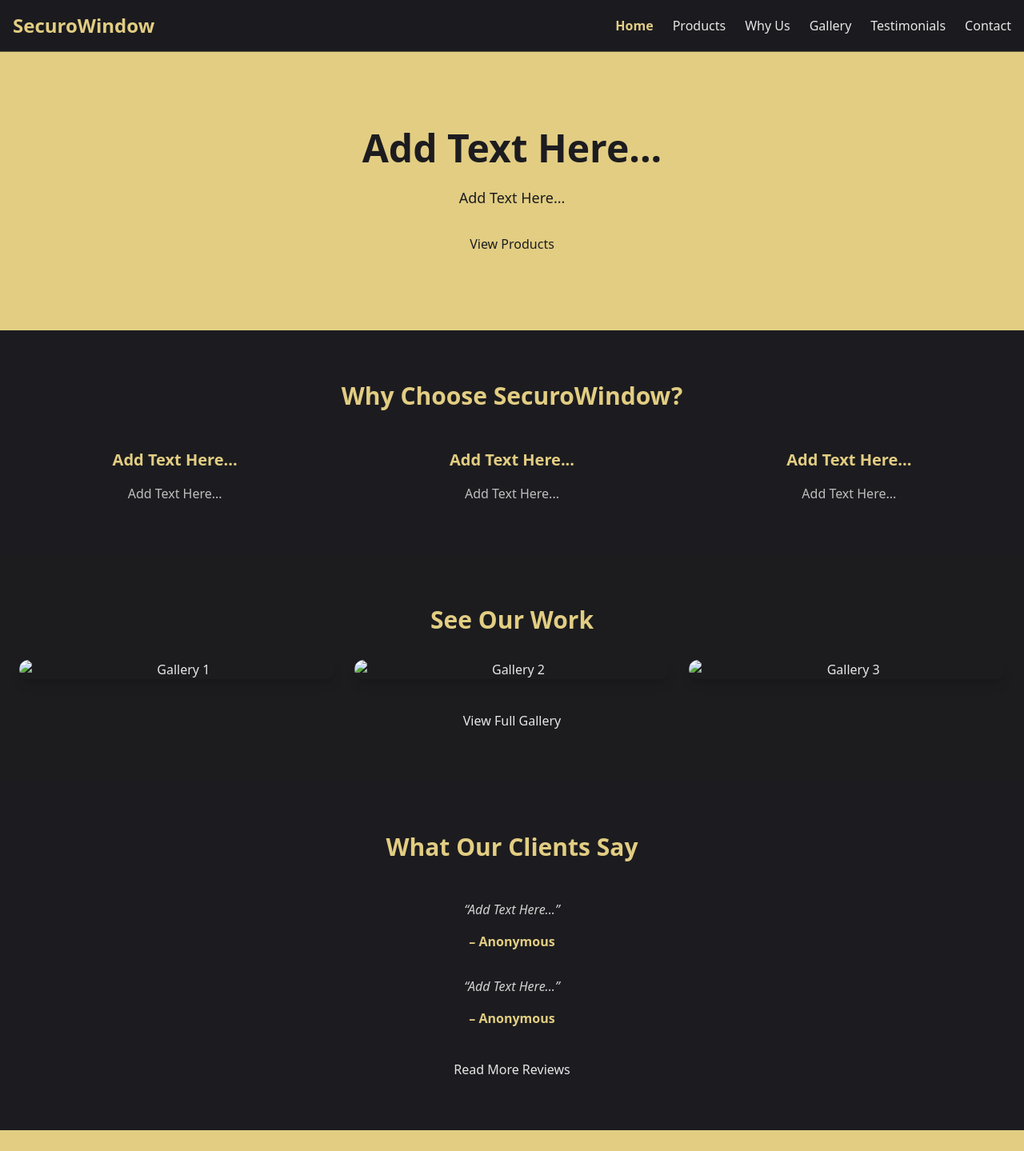
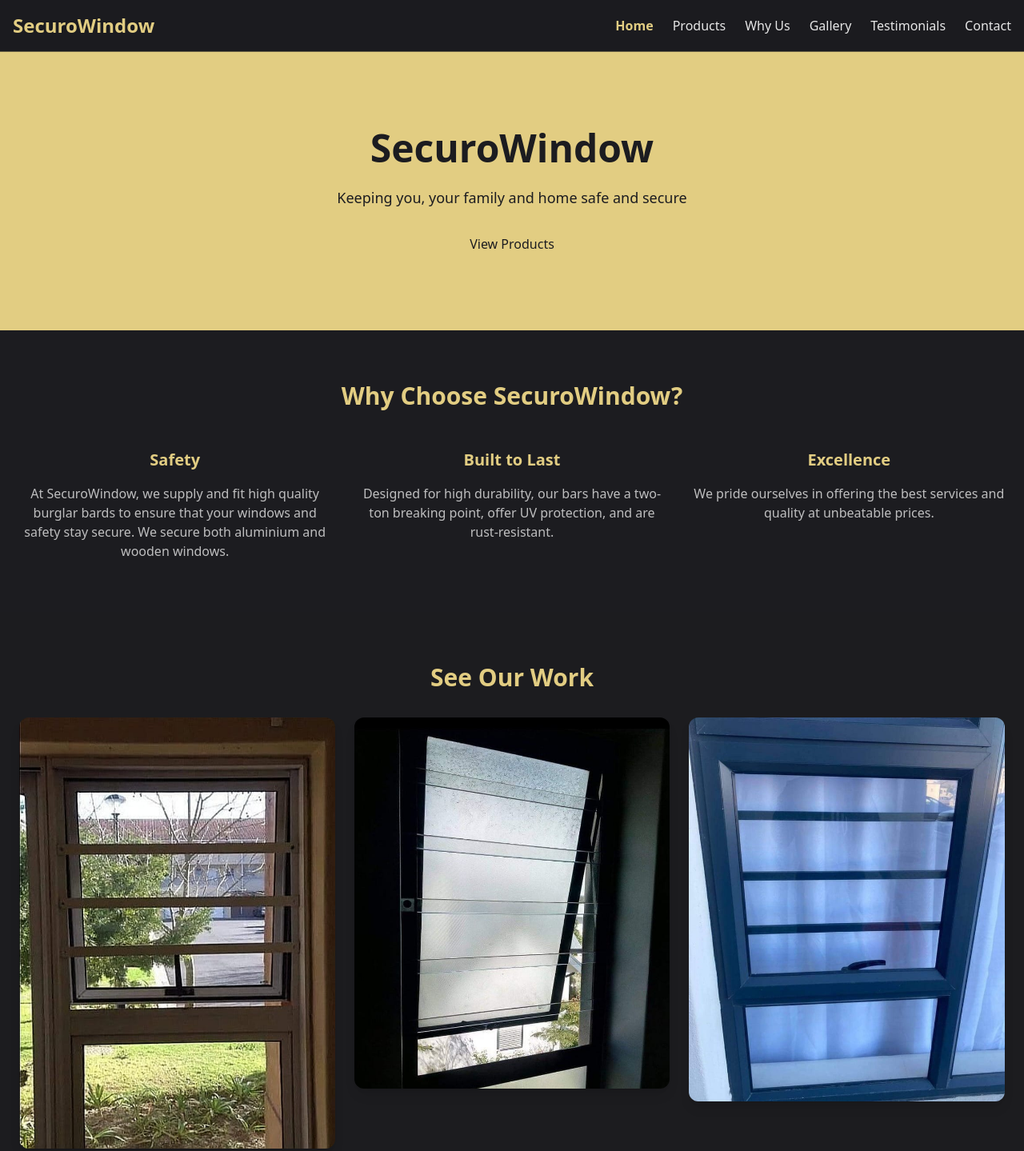
Before and after one commit to lucas-The-Coder/securowindow, a plain HTML site: page index.html in a window 1280 px wide. Shown: the top 1439 px of the page at 80% size. Drawn offline with nearby package versions, Linux system fonts and the light colour scheme.

Commit message:
text/img

```diff
--- a/index.html
+++ b/index.html
@@ -108,8 +108,8 @@
 
   <!-- Hero -->
   <section class="bg-primary text-dark py-24 text-center fade-up">
-    <h1 class="text-5xl font-extrabold fade-up">Add Text Here...</h1>
-    <p class="mt-6 text-lg fade-up">Add Text Here...</p>
+    <h1 class="text-5xl font-extrabold fade-up">SecuroWindow</h1>
+    <p class="mt-6 text-lg fade-up">Keeping you, your family and home safe and secure</p>
     <a href="products.html" class="btn btn-gold mt-8 inline-block fade-up">View Products</a>
   </section>
 
@@ -118,16 +118,16 @@
     <h2 class="text-3xl font-bold mb-12 fade-up text-primary">Why Choose SecuroWindow?</h2>
     <div class="grid md:grid-cols-3 gap-8">
       <div class="card fade-up">
-        <h3 class="text-xl font-semibold text-primary">Add Text Here...</h3>
-        <p class="mt-4 text-light/80">Add Text Here...</p>
+        <h3 class="text-xl font-semibold text-primary">Safety</h3>
+        <p class="mt-4 text-light/80">At SecuroWindow, we supply and fit high quality burglar bards to ensure that your windows and safety stay secure. We secure both aluminium and wooden windows.</p>
       </div>
       <div class="card fade-up">
-        <h3 class="text-xl font-semibold text-primary">Add Text Here...</h3>
-        <p class="mt-4 text-light/80">Add Text Here...</p>
+        <h3 class="text-xl font-semibold text-primary">Built to Last</h3>
+        <p class="mt-4 text-light/80">Designed for high durability, our bars have a two-ton breaking point, offer UV protection, and are rust-resistant.</p>
       </div>
       <div class="card fade-up">
-        <h3 class="text-xl font-semibold text-primary">Add Text Here...</h3>
-        <p class="mt-4 text-light/80">Add Text Here...</p>
+        <h3 class="text-xl font-semibold text-primary">Excellence</h3>
+        <p class="mt-4 text-light/80">We pride ourselves in offering the best services and quality at unbeatable prices.</p>
       </div>
     </div>
   </section>
@@ -137,9 +137,9 @@
     <div class="container mx-auto text-center">
       <h2 class="text-3xl font-bold mb-8 fade-up text-primary">See Our Work</h2>
       <div class="grid md:grid-cols-3 gap-6">
-        <img src="images/gallery1.jpg" alt="Gallery 1" class="rounded-xl shadow-lg fade-up">
-        <img src="images/gallery2.jpg" alt="Gallery 2" class="rounded-xl shadow-lg fade-up">
-        <img src="images/gallery3.jpg" alt="Gallery 3" class="rounded-xl shadow-lg fade-up">
+        <img src="src/window8.jpeg" alt="Gallery 1" class="rounded-xl shadow-lg fade-up">
+        <img src="src/window9.jpeg" alt="Gallery 2" class="rounded-xl shadow-lg fade-up">
+        <img src="src/window10.jpeg" alt="Gallery 3" class="rounded-xl shadow-lg fade-up">
       </div>
       <a href="gallery.html" class="btn btn-dark mt-10 inline-block fade-up">View Full Gallery</a>
     </div>
@@ -150,11 +150,11 @@
     <h2 class="text-3xl font-bold mb-12 fade-up text-primary">What Our Clients Say</h2>
     <div class="space-y-8">
       <div class="card fade-up">
-        <p class="italic text-light/90">“Add Text Here...”</p>
+        <p class="italic text-light/90">“True professionals! Would highly recommend!”</p>
         <p class="mt-4 font-semibold text-primary">– Anonymous</p>
       </div>
       <div class="card fade-up">
-        <p class="italic text-light/90">“Add Text Here...”</p>
+        <p class="italic text-light/90">“Extremely hardworking and determined!”</p>
         <p class="mt-4 font-semibold text-primary">– Anonymous</p>
       </div>
     </div>
```
Also changed, not shown: products.html (+8 -8 lines), testimonials.html (+6 -6 lines).
